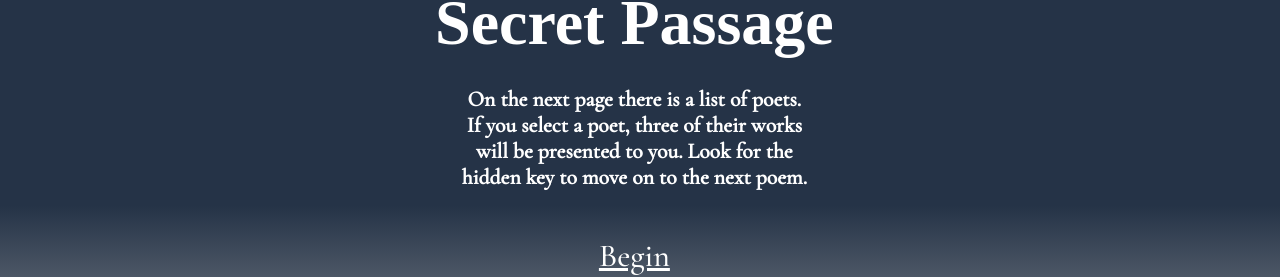
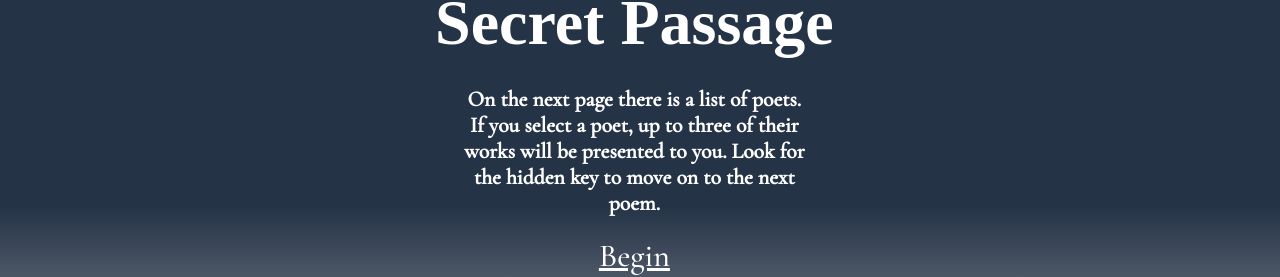
Before and after one commit to chrissycooper/secret-passage, a React (Create React App) app: page / in a window 1280 px wide. Shown: the part 314-591 px from the top of the page. Built offline with nearby package versions, Linux system fonts and the light colour scheme; no server answers; a web font is replaced by a local one.

Commit message:
refactor: Adjust description

```diff
--- a/src/components/Home/Home.js
+++ b/src/components/Home/Home.js
@@ -9,7 +9,7 @@ const Home = () => {
           <div className='txt-background'>
             <h1 className='welcome'>Welcome to</h1>
             <h2 className='title'>Secret Passage</h2>
-            <h3 className="desc">On the next page there is a list of poets. If you select a poet, three of their works will be presented to you. Look for the hidden key to move on to the next poem. </h3>
+            <h3 className="desc">On the next page there is a list of poets. If you select a poet, up to three of their works will be presented to you. Look for the hidden key to move on to the next poem. </h3>
             <Link className='arch-link'to='/select-poet'>Begin</Link>
           <img className='arch-img'src='https://images.unsplash.com/photo-1571987947518-65105b24ae99?ixlib=rb-4.0.3&ixid=MnwxMjA3fDB8MHxwaG90by1wYWdlfHx8fGVufDB8fHx8&auto=format&fit=crop&w=687&q=80'></img>
           </div>
```
